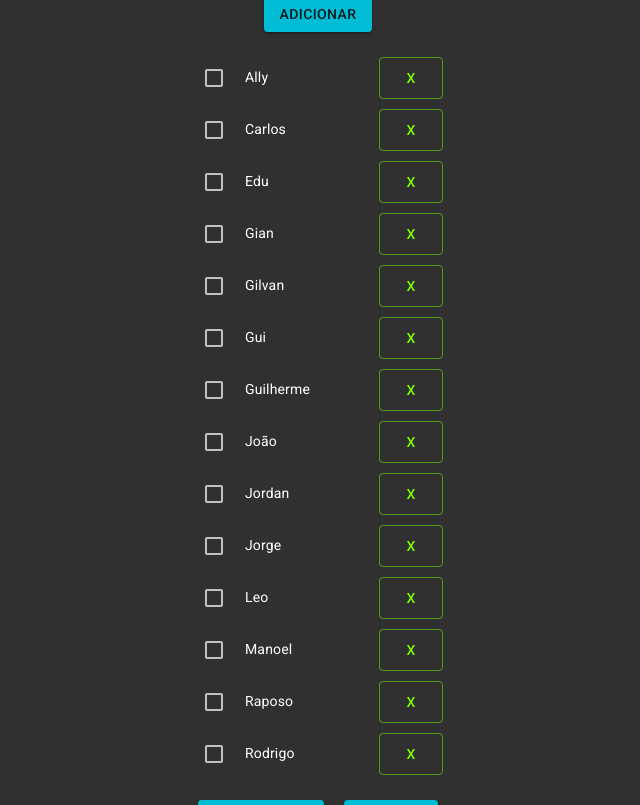
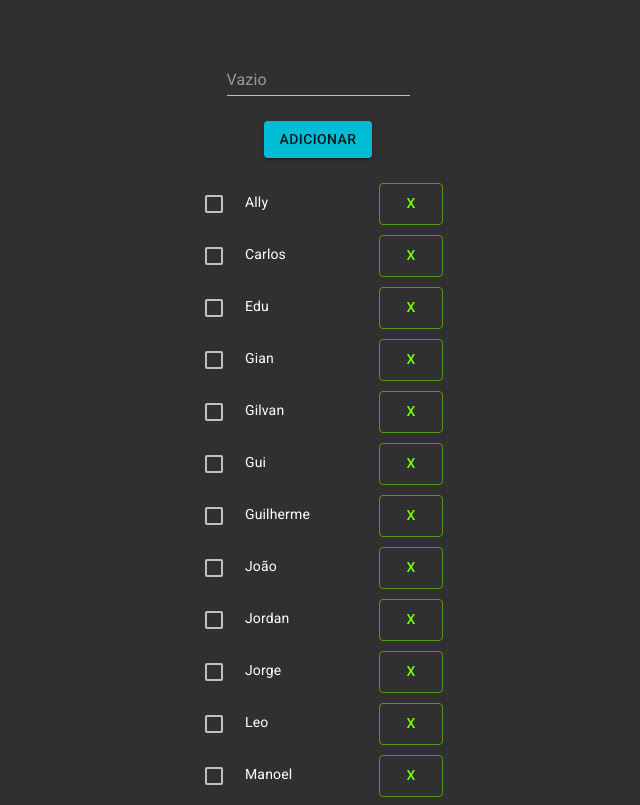
Before and after one commit to Gilvan-Araujo/ScrumRandomizer, a Next.js app: page / in a window 1280 px wide. Shown: the top 805 px of the page, without its empty margins (322-962 px from the left). Built offline with nearby package versions, Linux system fonts and the light colour scheme.

Commit message:
style: main page width and height

```diff
--- a/styles/style.ts
+++ b/styles/style.ts
@@ -6,8 +6,8 @@ export const Container = styled.div`
   flex-direction: column;
   align-items: center;
   justify-content: center;
-  width: 100vw;
-  height: 100vh;
+  padding: 2rem;
+  margin: 2rem;
   gap: 25px;
 `;
 
```
